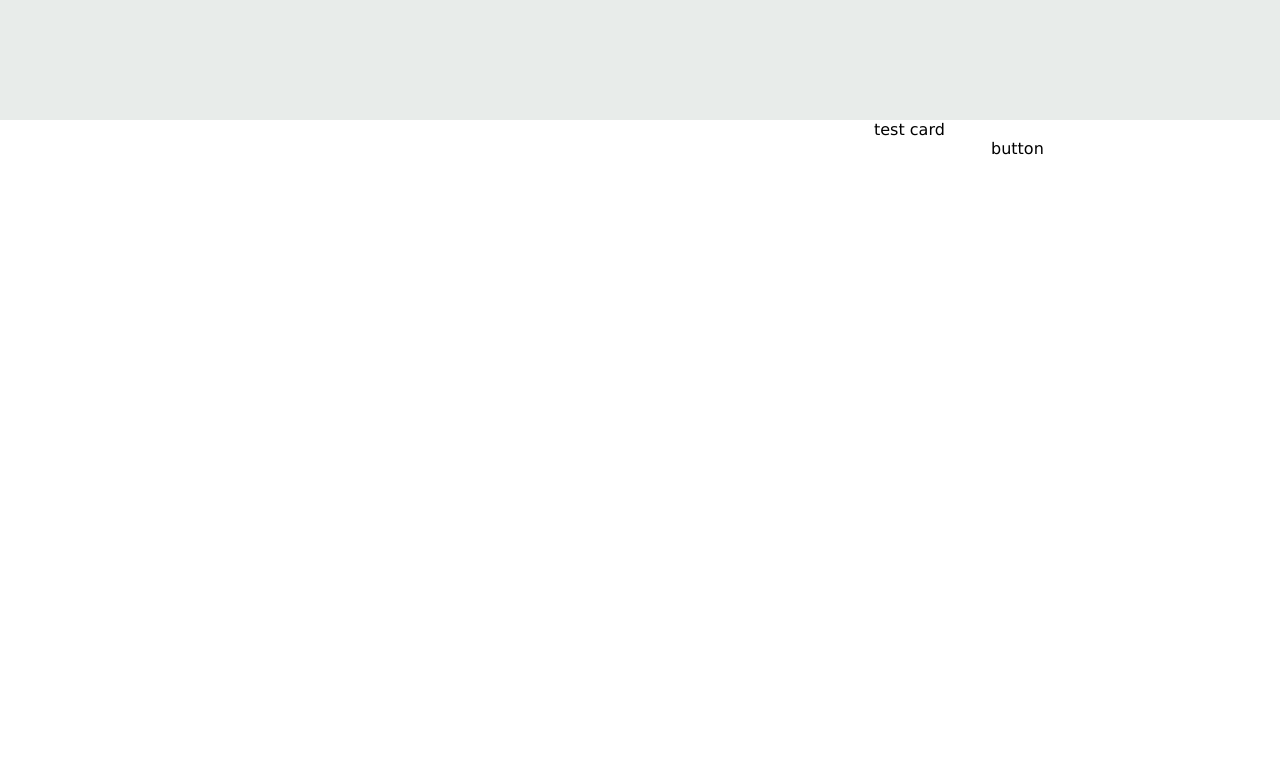
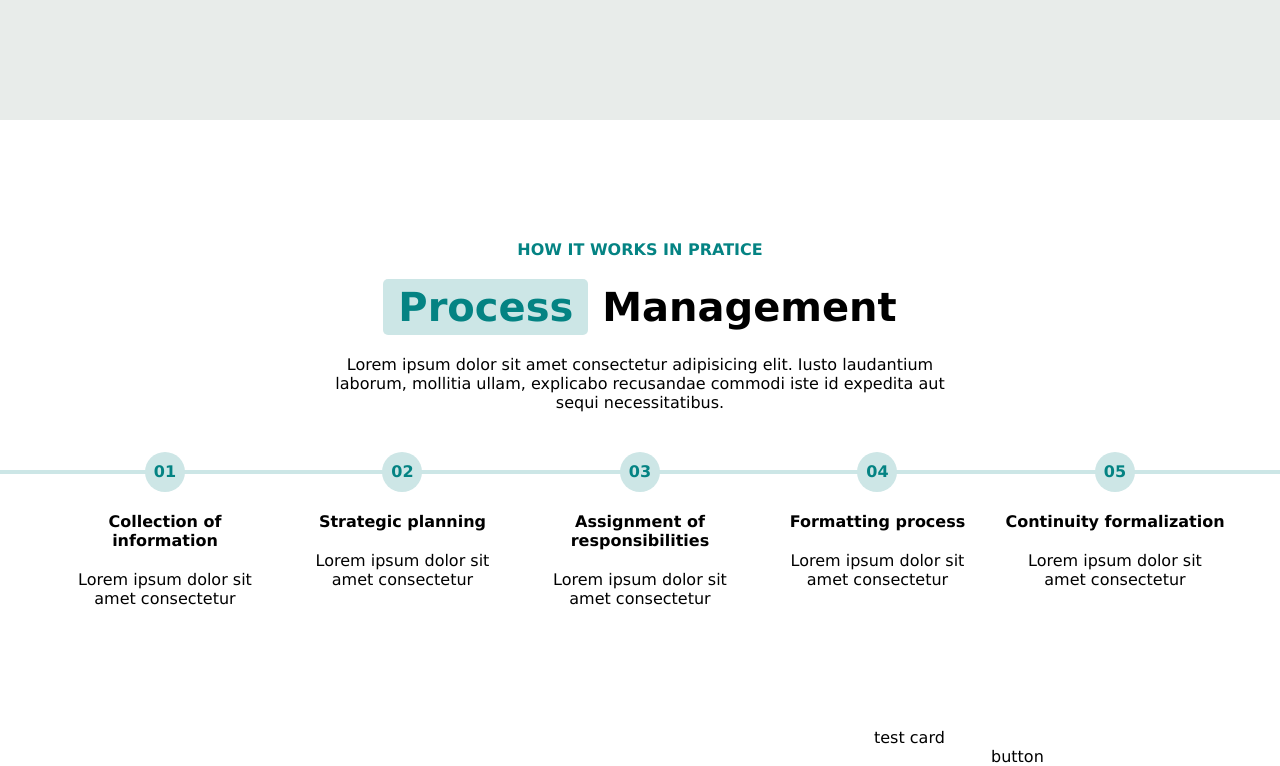
Before and after one commit to 0xbrax/proj-html-vuejs, a Vue app: page / in a window 1280 px wide. Shown: the part 1865-2631 px from the top of the page. Before the commit the page ends 2023 px from the top, so only its background shows below. Built offline with nearby package versions, Linux system fonts and the light colour scheme.

Commit message:
Add section 2process" with css

```diff
--- a/src/components/MySectionProcess.vue
+++ b/src/components/MySectionProcess.vue
@@ -1,31 +1,23 @@
 <template>
-    <section>
-        <div class="container">
-            <div class="flex just-ctr">
-                <div class="process">
-
+    <section class="py-120 txt-ctr">
+        <div>
+            <div class="process">
+                <div class="container">
+                    <div class="color-brand-dark txt-up txt-bold">How it works in pratice</div>
+                    <h2 class="mt-20"><span class="band-tag-back color-brand-dark">Process</span> Management</h2>
+                    <p class="mt-20">Lorem ipsum dolor sit amet consectetur adipisicing elit. Iusto laudantium laborum, mollitia ullam, explicabo recusandae commodi iste id expedita aut sequi necessitatibus.</p>
                 </div>
             </div>
 
-            <div class="flex wrap">
-                <!-- VUE CYCLE -->
-                <div class="process-card">
+            <div class="process-card-container mt-40">
+                <div class="process-card-fx"></div>
 
+                <div class="container flex wrap just-sp-bw">
+                    <div class="process-card" v-for="(process, processIndex) in processCard" :key="processIndex">
+                    <span class="circle-num">{{process.number}}</span>
+                    <h4 class="mt-20">{{process.title}}</h4>
+                    <p class="mt-20">{{process.overview}}</p>
                 </div>
-                <div class="process-card">
-
-                </div>
-                <div class="process-card">
-
-                </div>
-                <div class="process-card">
-
-                </div>
-                <div class="process-card">
-
-                </div>
-                <div class="process-card">
-
                 </div>
             </div>
         </div>
@@ -34,7 +26,37 @@
 
 <script>
 export default {
-    name: 'MySectionProcess'
+    name: 'MySectionProcess',
+    data() {
+        return {
+            processCard: [
+                {
+                    number: '01',
+                    title: 'Collection of information',
+                    overview: 'Lorem ipsum dolor sit amet consectetur'
+                },{
+                    number: '02',
+                    title: 'Strategic planning',
+                    overview: 'Lorem ipsum dolor sit amet consectetur'
+                },
+                {
+                    number: '03',
+                    title: 'Assignment of responsibilities',
+                    overview: 'Lorem ipsum dolor sit amet consectetur'
+                },
+                {
+                    number: '04',
+                    title: 'Formatting process',
+                    overview: 'Lorem ipsum dolor sit amet consectetur'
+                },
+                {
+                    number: '05',
+                    title: 'Continuity formalization',
+                    overview: 'Lorem ipsum dolor sit amet consectetur'
+                }
+            ]
+        }
+    }
 }
 </script>
 
@@ -42,10 +64,29 @@ export default {
 @import '@/styles/vars.scss';
 
     .process {
-        width: 60%;
+        .container {
+            width: 50%;
+        }
+    }
+
+    .process-card-container {
+        position: relative;
+    }
+
+    .process-card-fx {
+        height: 4px;
+        width: 100%;
+        background-color:rgba(4, 131, 131, 0.2);
+        position: absolute;
+        top: 18px;
+        left: 50%;
+        transform: translateX(-50%);
+        z-index: 1;
     }
 
     .process-card {
-        width: calc(100% / 6);
+        width: calc(94% / 5);
+        position: relative;
+        z-index: 2;
     }
 </style>
--- a/src/styles/common.scss
+++ b/src/styles/common.scss
@@ -1,3 +1,7 @@
+.txt-ctr {
+    text-align: center;
+}
+
 .txt-r {
     text-align: right;
 }
@@ -78,3 +82,17 @@ h2 {
     background-color: $white;
     color: $brand-color-dark;
 }
+
+
+
+.circle-num {
+    display: inline-block;
+    border-radius: 50%;
+    background-color: #cde6e6;
+    color: $brand-color-dark;
+    width: 40px;
+    height: 40px;
+    text-align: center;
+    font-weight: bold;
+    line-height: 40px;
+}
```
